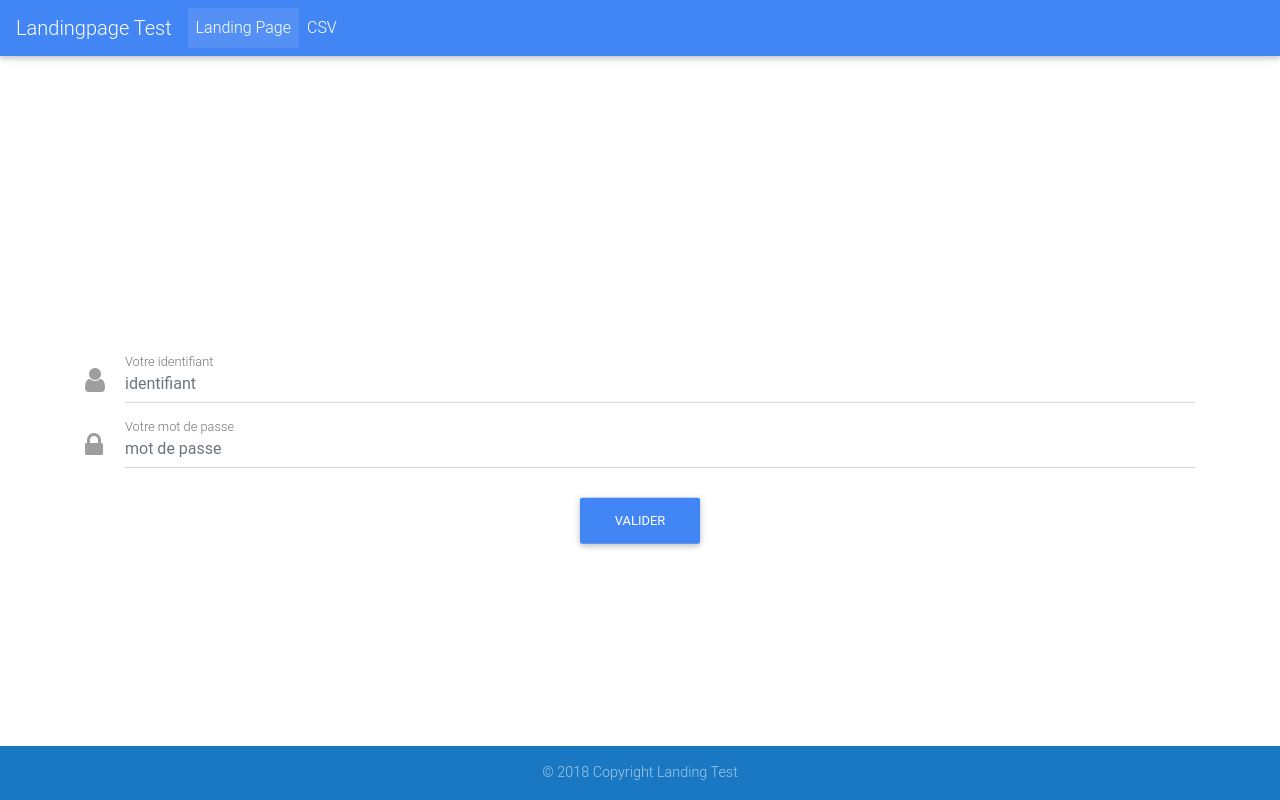
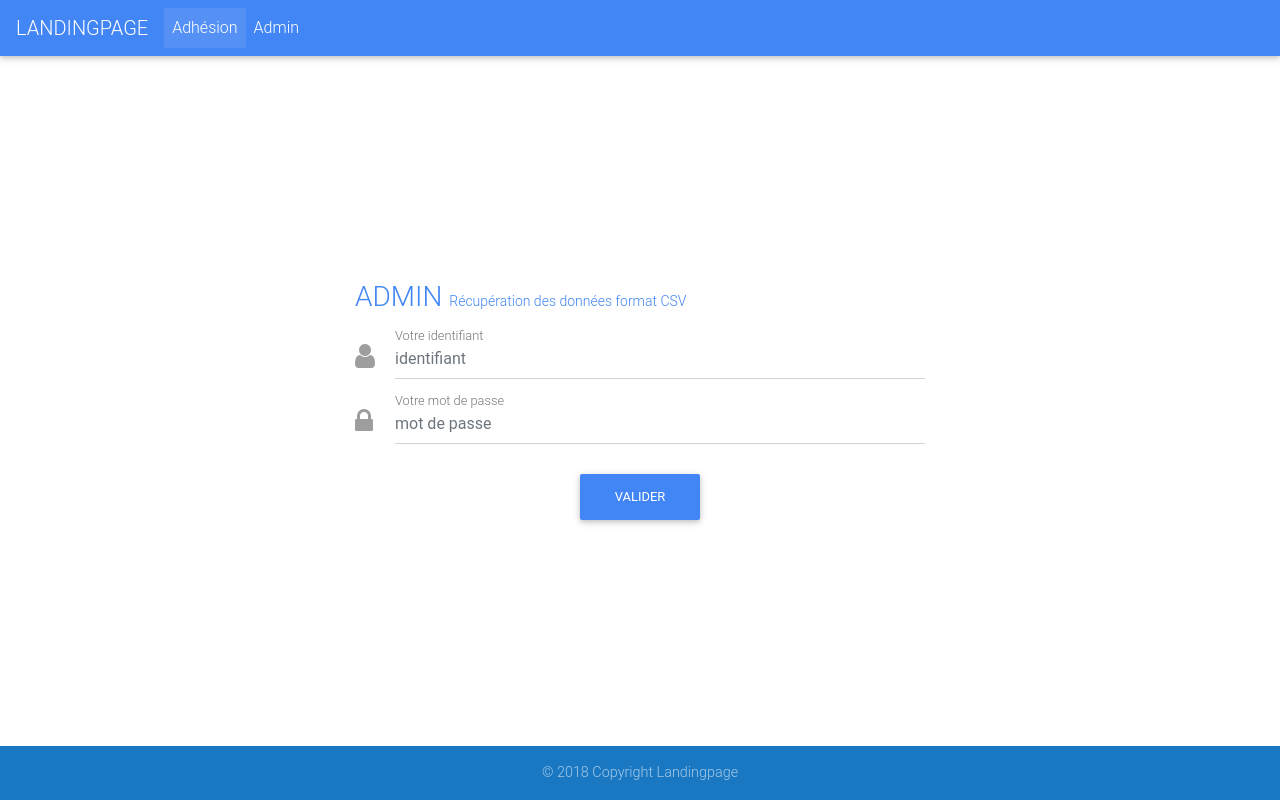
Before and after one commit to Hery-Rs/landingpage_test, a PHP site: page /login.php in a window 1280 px wide. Run offline with PHP 8.4, Linux system fonts and the light colour scheme; some libraries are stand-ins or nearby versions.

Commit message:
securite mr mme

```diff
--- a/css/styles.css
+++ b/css/login.css
@@ -1,6 +1,7 @@
 html {
     height: 100%;
 }
+
 body {
     position: relative;
     min-height: 100%;
@@ -8,9 +9,21 @@ body {
     padding: 0;
 }
 
+h3 {
+    color: #4285f4;
+}
+
+span {
+    font-size: 14px;
+}
+
 section {
-    margin-top: 50vh;
+    margin-top: calc(50vh - 53px);
     transform: translateY(-50%);
+}
+
+.login-csv {
+    max-width: 600px;
 }
 
 footer {
--- a/login.php
+++ b/login.php
@@ -12,37 +12,20 @@
     <!-- Material Design Bootstrap -->
     <link href="https://cdnjs.cloudflare.com/ajax/libs/mdbootstrap/4.5.4/css/mdb.min.css" rel="stylesheet">
     <!-- Styles CSS-->
-    <link rel="stylesheet" type="text/css" href="css/styles.css">
+    <link rel="stylesheet" type="text/css" href="css/login.css">
 
 </head>
 
 <body>
 
     <!-- Header-->
-    <header>
-        <nav class="navbar navbar-expand-lg navbar-dark primary-color">
-            <a class="navbar-brand" href="http://localhost:8000">Landingpage Test</a>
-            <button class="navbar-toggler" type="button" data-toggle="collapse" data-target="#navbarNav" aria-controls="navbarNav" aria-expanded="false"
-                    aria-label="Toggle navigation">
-                <span class="navbar-toggler-icon"></span>
-            </button>
-            <div class="collapse navbar-collapse" id="navbarNav">
-                <ul class="navbar-nav">
-                    <li class="nav-item active">
-                        <a class="nav-link" href="http://localhost:8000">Landing Page <span class="sr-only">(current)</span></a>
-                    </li>
-                    <li class="nav-item">
-                        <a class="nav-link" href="http://localhost:8000/login.php">CSV</a>
-                    </li>
-                </ul>
-            </div>
-        </nav>
-    </header>
+        <?php include('templates_layout/header.php'); ?>
     <!-- Header-->
 
     <!-- Section -->
     <section>
-        <div class="container container__middle container__table">
+        <div class="login-csv container container__middle container__table">
+            <h3>ADMIN <span>Récupération des données format CSV</span</h3>
             <form method="post" action="export.php">
                 <div class="form_row cf">
                     <div class="md-form form_column form_column50 required spacing">
@@ -66,13 +49,7 @@
     <!-- Section -->
 
     <!-- Footer -->
-    <footer class="page-footer font-small blue">
-
-        <!-- Copyright -->
-        <div class="footer-copyright text-center py-3">© 2018 Copyright Landing Test</div>
-        <!-- Copyright -->
-
-    </footer>
+        <?php include('templates_layout/footer.php'); ?>
     <!-- Footer -->
 
     <!-- Livevalidation Standalone -->
--- a/planet_framework/js/planet_formvalidator.js
+++ b/planet_framework/js/planet_formvalidator.js
@@ -2,6 +2,12 @@
  * Paramètres des contrôles spécifiques à faire sur les champs usuels (autres que la présence)
  */
 var commonFields = {
+    civilite : {	// Valeurs acceptées : "Mme", "M."
+        "constructParams" : { validMessage: ' ', wait: 500, onlyOnBlur: true },
+        "validations" : [
+            {"type" : Validate.Format, "params" : { match: "civilite", failureMessage : "Champ obligatoire" }}
+        ]
+    },
 	code_postal : {	// Valeurs acceptées : tous les codes postaux français
 		"constructParams" : { validMessage: ' ', wait: 500, onlyOnBlur: true },
 		"validations" : [
--- a/planet_framework/php/planet_filter.php
+++ b/planet_framework/php/planet_filter.php
@@ -42,7 +42,7 @@ class PlanetFilter
 		"civilite" => array(
 			"filter" => FILTER_VALIDATE_REGEXP,
 			"options" => array(
-				"regexp" => "/(M|Mr|Mme|Mlle|M.|Mr.|Mme.|Mlle.|Monsieur|Madame|Mademoiselle)/i"
+				"regexp" => "/(Mme|M.)/i"
 			)
 		),
 
--- /dev/null
+++ b/templates_layout/footer.php
@@ -0,0 +1,7 @@
+<footer class="page-footer font-small blue">
+
+    <!-- Copyright -->
+    <div class="footer-copyright text-center py-3">© 2018 Copyright Landingpage</div>
+    <!-- Copyright -->
+
+</footer>
--- /dev/null
+++ b/templates_layout/header.php
@@ -0,0 +1,19 @@
+<header>
+    <nav class="navbar navbar-expand-lg navbar-dark primary-color">
+        <a class="navbar-brand" href="http://localhost:8000">LANDINGPAGE</a>
+        <button class="navbar-toggler" type="button" data-toggle="collapse" data-target="#navbarNav" aria-controls="navbarNav" aria-expanded="false"
+                aria-label="Toggle navigation">
+            <span class="navbar-toggler-icon"></span>
+        </button>
+        <div class="collapse navbar-collapse" id="navbarNav">
+            <ul class="navbar-nav">
+                <li class="nav-item active">
+                    <a class="nav-link" href="http://localhost:8000">Adhésion<span class="sr-only">(current)</span></a>
+                </li>
+                <li class="nav-item">
+                    <a class="nav-link" href="http://localhost:8000/login.php">Admin</a>
+                </li>
+            </ul>
+        </div>
+    </nav>
+</header>
```
Also changed, not shown: css/index.css (added, +13 -0 lines), index.php (+19 -31 lines).
